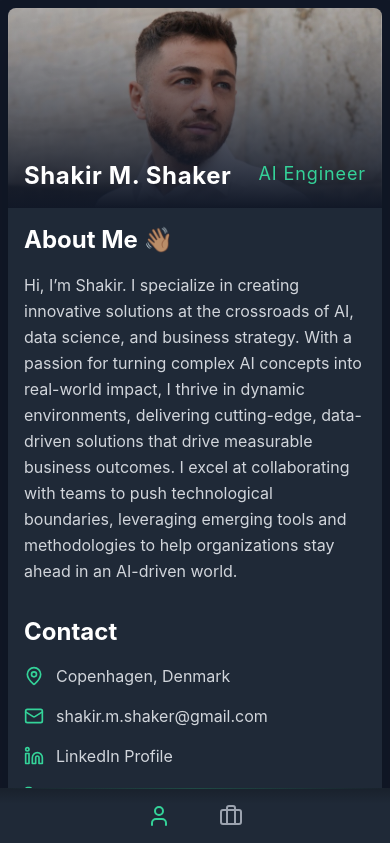
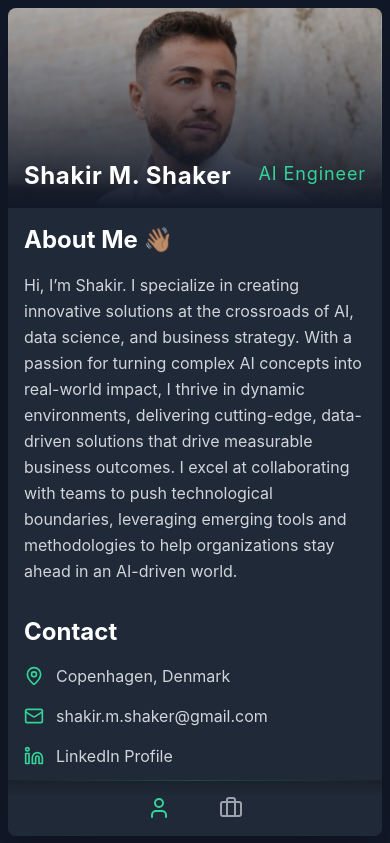
Before and after one commit to shakirmshaker/digitalCV, a React (Create React App) app: page / in a window 390 px wide. Shown: the top 843 px of the page. Built offline with nearby package versions, Linux system fonts and the light colour scheme; the HTML template or start-up script is replaced by a standard one.

Commit message:
container

```diff
--- a/src/App.js
+++ b/src/App.js
@@ -392,7 +392,7 @@ const App = () => {
   );
 
   return (
-    <div className="min-h-screen bg-gray-900 flex justify-center items-stretch p-2 md:p-8 lg:p-12" style={{backgroundColor: '#111827'}}>
+    <div className="h-screen bg-gray-900 flex justify-center items-stretch p-2 md:p-8 lg:p-12 overflow-hidden" style={{backgroundColor: '#111827'}}>
       <div className="w-full max-w-7xl flex flex-col md:flex-row shadow-2xl rounded-lg overflow-hidden relative md:h-[85vh] lg:h-[90vh]">
         {/* Navigation for desktop - left side */}
         <div className="hidden md:flex h-full w-14 bg-gray-800 flex-col justify-center items-center relative">
@@ -413,7 +413,7 @@ const App = () => {
           </nav>
         </div>
 
-        <div className="flex-1 flex flex-col md:flex-row overflow-hidden h-screen md:h-auto">
+        <div className="flex-1 flex flex-col md:flex-row overflow-hidden">
           <div className="shrink-0 h-[200px] md:h-auto md:w-[400px] bg-gray-900 relative">
             <div className="absolute inset-0">
               <img
@@ -436,7 +436,7 @@ const App = () => {
             </div>
           </div>
 
-          <div className="flex-1 overflow-y-auto h-[calc(100vh-200px-3.5rem)] md:h-auto pb-14 md:pb-0">
+          <div className="flex-1 overflow-y-auto h-[calc(100vh-200px-3.5rem-1rem)] md:h-auto pb-14 md:pb-0">
             {activeTab === 'user' ? <UserContent /> :
              activeTab === 'resume' ? <ResumeContent /> :
              <ProjectsContent />}
@@ -444,7 +444,7 @@ const App = () => {
         </div>
 
         {/* Bottom navigation for mobile only */}
-        <div className="fixed md:hidden bottom-0 left-0 right-0 h-14 bg-gray-800 flex justify-center items-center">
+        <div className="fixed md:hidden bottom-2 left-2 right-2 h-14 bg-gray-800 flex justify-center items-center rounded-lg">
           <div className="absolute top-0 left-0 right-0 h-[1px] bg-gradient-to-r from-gray-800 via-emerald-400/30 to-gray-800" />
           <div className="absolute top-0 left-0 right-0 h-4 bg-gradient-to-b from-black/20" />
           <nav className="flex space-x-8">
```
